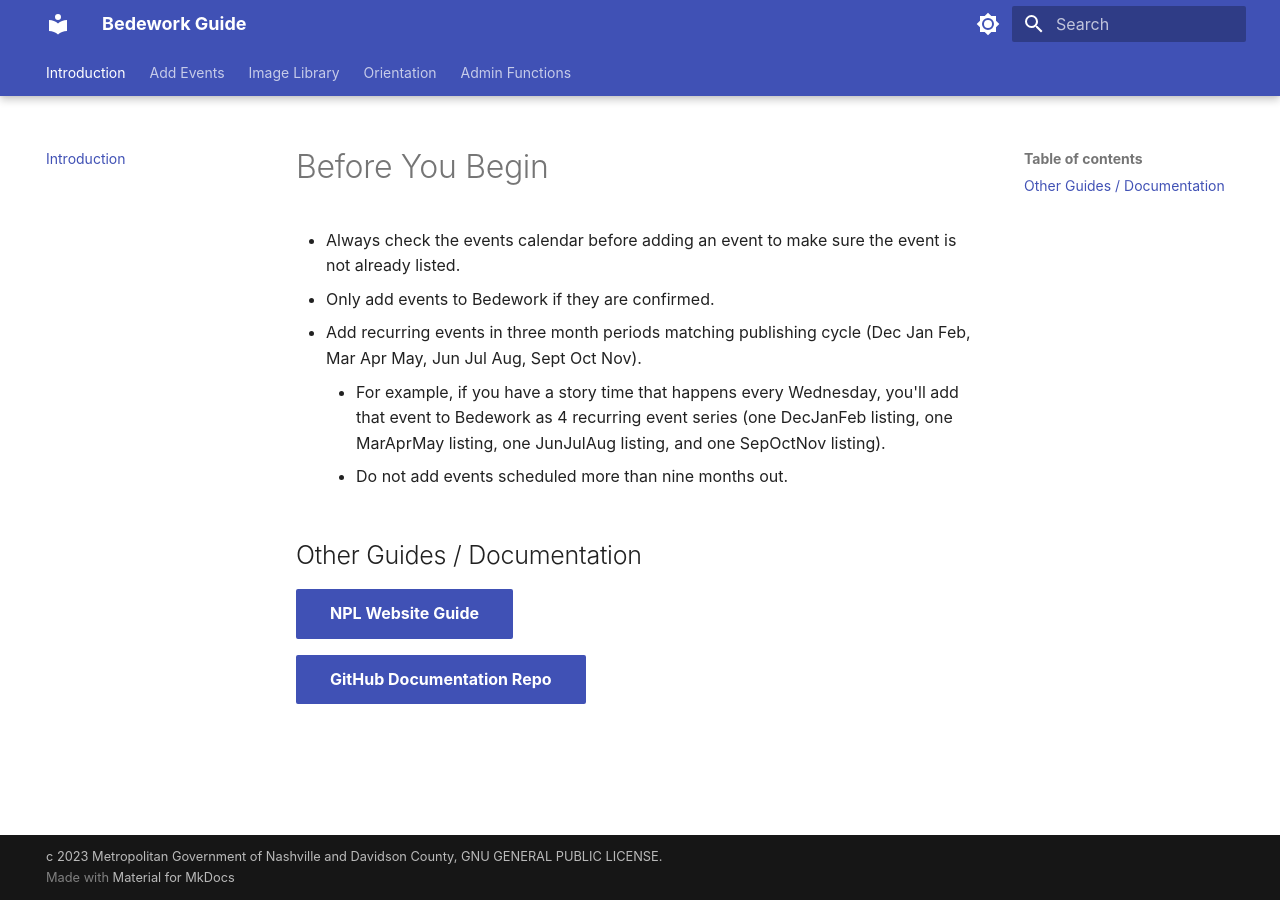
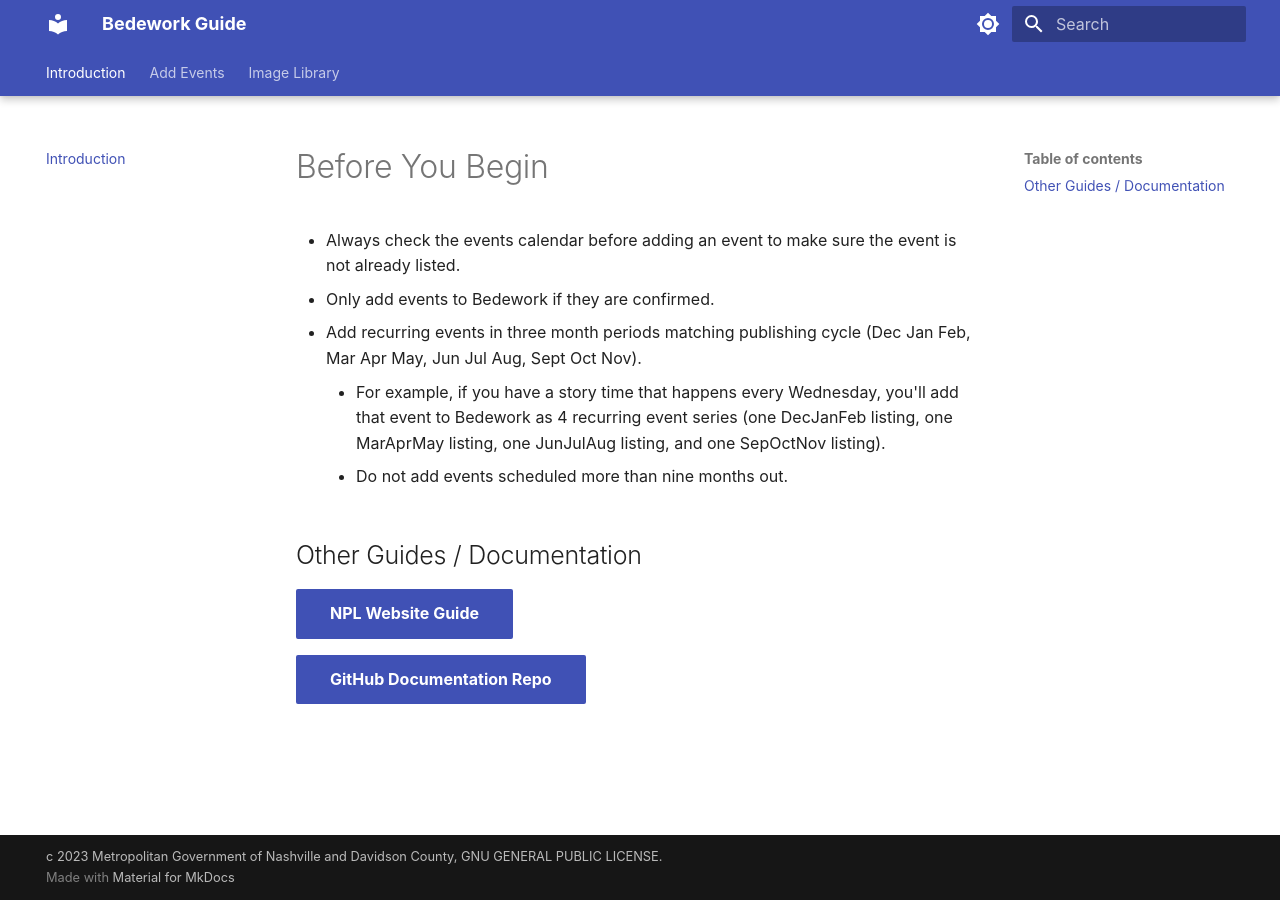
Before and after one commit to Nashville-Public-Library/bedework-docs, an MkDocs documentation site: the page built from docs/index.md, in a window 1280 px wide. Built offline with MkDocs 1.6.1 and Material for MkDocs 9.7.7, drawn with Linux system fonts in a browser that asks for light colours; part of the change alters nothing that is shown.

```diff
--- a/mkdocs.yml
+++ b/mkdocs.yml
@@ -67,36 +67,11 @@ nav:
       - add-events/image.md
       - add-events/location.md
       - add-events/contact.md
-      - add-events/topical-areas
+      - add-events/topical-areas.md
   - Image Library:
       - image-library/series-logos.md
       - image-library/systemwide-images.md
       - image-library/wishing-chair-images.md
-  - Orientation:
-      - update-content/add-update-a-page/index.md
-      - update-content/add-update-a-page/home-page.md
-      - update-content/add-update-a-page/menu-links-promos.md
-      - update-content/add-update-a-page/basic-page.md
-      - update-content/add-update-a-page/blog-post.md
-      - update-content/add-update-a-page/books-movies-music-pages.md
-      - update-content/add-update-a-page/collection-page.md
-      - update-content/add-update-a-page/collection-topic-page.md
-      - update-content/add-update-a-page/database-a-z-page.md
-      - update-content/add-update-a-page/database-page.md
-      - update-content/add-update-a-page/edu-res-landing-page.md
-      - update-content/add-update-a-page/events-landing-page.md
-      - update-content/add-update-a-page/event-page.md
-      - update-content/add-update-a-page/internship-page.md
-      - update-content/add-update-a-page/locations-landing-page.md
-      - update-content/add-update-a-page/location-pages.md
-      - update-content/add-update-a-page/news-landing-page.md
-      - update-content/add-update-a-page/news-item.md
-      - update-content/add-update-a-page/person.md
-      - update-content/add-update-a-page/podcast-episode.md
-      - update-content/add-update-a-page/service-page.md
-      - update-content/add-update-a-page/sponsors.md
-  - Admin Functions:
-    - writing-for-the-web/writing-for-web.md
 
 copyright:
   c 2023 Metropolitan Government of Nashville and Davidson County, GNU GENERAL PUBLIC LICENSE.
```
